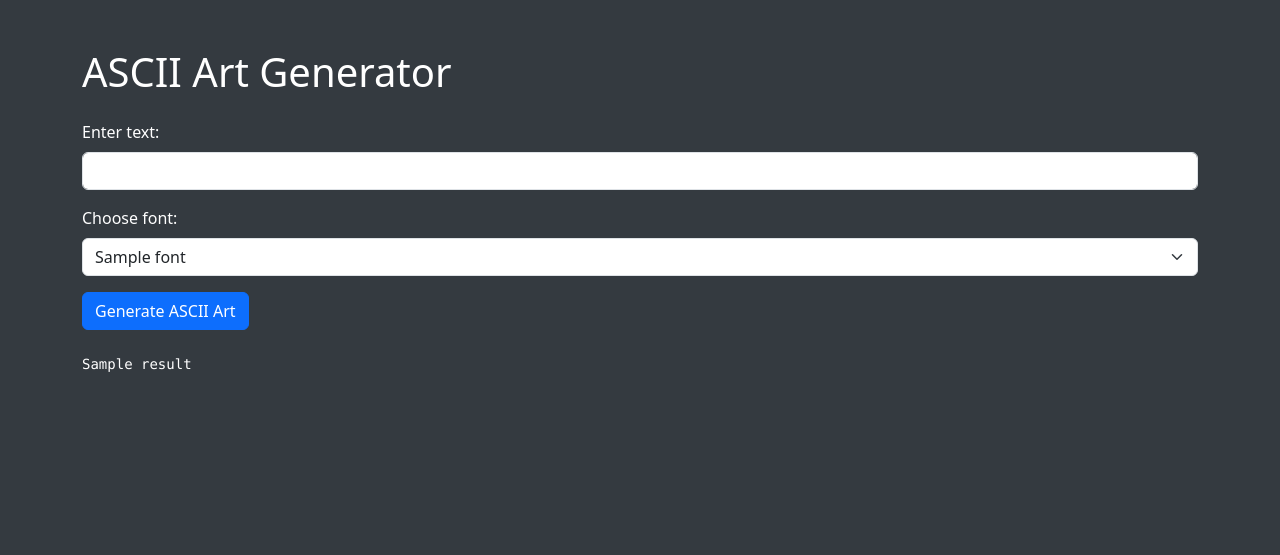
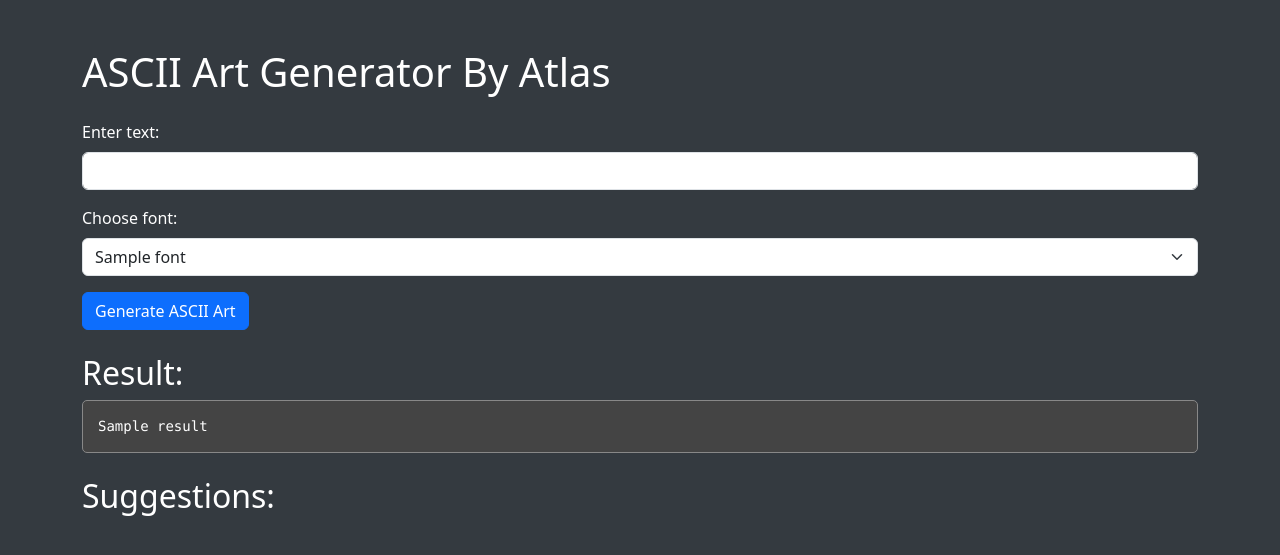
Before and after one commit to duskull5/PY-ASCII, a Flask app: template templates/index.html in a window 1280 px wide. Shown: the top 555 px of the page. Run offline with Flask 3, Linux system fonts and the light colour scheme; the template is opened without the code that fills it: most values are stand-ins (such as "Sample title", 1, 10 or a date in 2020).

Commit message:
V2.0
Revamped the site to make the results look nice (Boxes :) )

Working result + suggestions

```diff
--- a/templates/index.html
+++ b/templates/index.html
@@ -4,18 +4,28 @@
     <meta charset="UTF-8">
     <meta http-equiv="X-UA-Compatible" content="IE=edge">
     <meta name="viewport" content="width=device-width, initial-scale=1.0">
-    <title>ASCII Art Generator</title>
+    <title>ASCII Art Generator by Atlas</title>
     <link href="https://cdn.jsdelivr.net/npm/bootstrap@5.3.0-alpha1/dist/css/bootstrap.min.css" rel="stylesheet">
     <style>
         body {
             background-color: #343a40;
             color: #fff;
         }
+        .result-box, .suggestion-box {
+            border: 1px solid #888;
+            padding: 15px;
+            border-radius: 5px;
+            background-color: #444;
+            margin-bottom: 15px;
+        }
+        .suggestion-box {
+            min-height: 100px;
+        }
     </style>
 </head>
 <body>
     <div class="container mt-5">
-        <h1 class="mb-4">ASCII Art Generator</h1>
+        <h1 class="mb-4">ASCII Art Generator By Atlas</h1>
         <form method="POST" onsubmit="event.preventDefault(); generateFontSuggestions();">
             <div class="mb-3">
                 <label for="text" class="form-label">Enter text:</label>
@@ -31,12 +41,14 @@
             </div>
             <button type="submit" class="btn btn-primary">Generate ASCII Art</button>
         </form>
+        <h2 class="mt-4">Result:</h2>
         {% if result %}
-            <pre id="result" class="mt-4">{{ result }}</pre>
+            <pre id="result" class="result-box">{{ result }}</pre>
         {% else %}
-            <pre id="result" class="mt-4"></pre>
+            <pre id="result" class="result-box"></pre>
         {% endif %}
-        <div id="font-suggestions" class="mt-5"></div>
+        <h2 class="mt-4">Suggestions:</h2>
+        <div id="font-suggestions" class="row mt-5"></div>
     </div>
     <script>
         async function generateFontSuggestions() {
@@ -76,14 +88,19 @@
               const suggestions = await responseSuggestions.json();
 
               for (const suggestion of suggestions) {
+                  const col = document.createElement('div');
+                  col.className = 'col-md-4';
+
                   const suggestionTitle = document.createElement('h3');
                   suggestionTitle.innerText = `Suggested font: ${suggestion.font}`;
 
                   const suggestionPre = document.createElement('pre');
+                  suggestionPre.className = 'suggestion-box';
                   suggestionPre.innerText = suggestion.result;
 
-                    suggestionsContainer.appendChild(suggestionTitle);
-                    suggestionsContainer.appendChild(suggestionPre);
+                  col.appendChild(suggestionTitle);
+                  col.appendChild(suggestionPre);
+                  suggestionsContainer.appendChild(col);
               }
           } else {
               console.error('Failed to fetch font suggestions');
```
Lines whose indentation alone changed are shown as unchanged.
